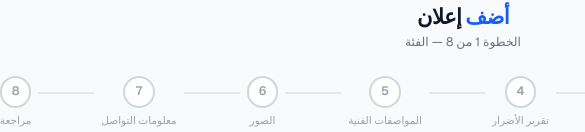
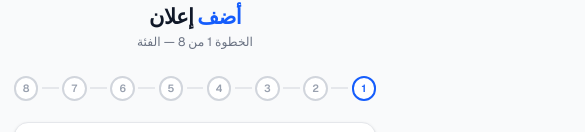
Before and after one commit to hasanbusnies-dot/fursa-frontend, a Next.js app: page /listings/create in a window 390 px wide. Shown: the part 130-262 px from the top of the page, 585 px wide, since content can reach past the window. Built offline with nearby package versions, Linux system fonts and the light colour scheme; no server answers.

Commit message:
Fix add-listing step indicator overflow on mobile with compact numbered dots

```diff
--- a/src/components/listings/StepIndicator.tsx
+++ b/src/components/listings/StepIndicator.tsx
@@ -1,3 +1,4 @@
+import { Fragment } from 'react';
 import { Check } from 'lucide-react';
 import { cn } from '@/lib/utils';
 
@@ -8,6 +9,41 @@ interface StepIndicatorProps {
 
 export function StepIndicator({ steps, current }: StepIndicatorProps) {
   return (
+    <>
+      {/* Mobile: compact numbered-dot progress (labels live in the header text) */}
+      <div className="flex md:hidden items-center w-full max-w-full">
+        {steps.map((label, i) => {
+          const number = i + 1;
+          const isCompleted = number < current;
+          const isActive = number === current;
+
+          return (
+            <Fragment key={label}>
+              <div
+                className={cn(
+                  'shrink-0 w-7 h-7 rounded-full flex items-center justify-center text-xs font-semibold border-2 transition-all',
+                  isCompleted && 'bg-blue-600 border-blue-600 text-white',
+                  isActive && 'bg-white border-blue-600 text-blue-600',
+                  !isCompleted && !isActive && 'bg-white border-gray-300 text-gray-400'
+                )}
+              >
+                {isCompleted ? <Check className="w-3.5 h-3.5" /> : number}
+              </div>
+              {i < steps.length - 1 && (
+                <div
+                  className={cn(
+                    'h-0.5 flex-1 mx-1 transition-colors',
+                    number < current ? 'bg-blue-600' : 'bg-gray-200'
+                  )}
+                />
+              )}
+            </Fragment>
+          );
+        })}
+      </div>
+
+      {/* Desktop (md+): full labeled stepper — unchanged; overflow-x-auto guards against page-level overflow */}
+      <div className="hidden md:block overflow-x-auto">
         <div className="flex items-center justify-center">
           {steps.map((label, i) => {
             const number = i + 1;
@@ -53,5 +89,7 @@ export function StepIndicator({ steps, current }: StepIndicatorProps) {
             );
           })}
         </div>
+      </div>
+    </>
   );
 }
```
Lines whose indentation alone changed are shown as unchanged.
